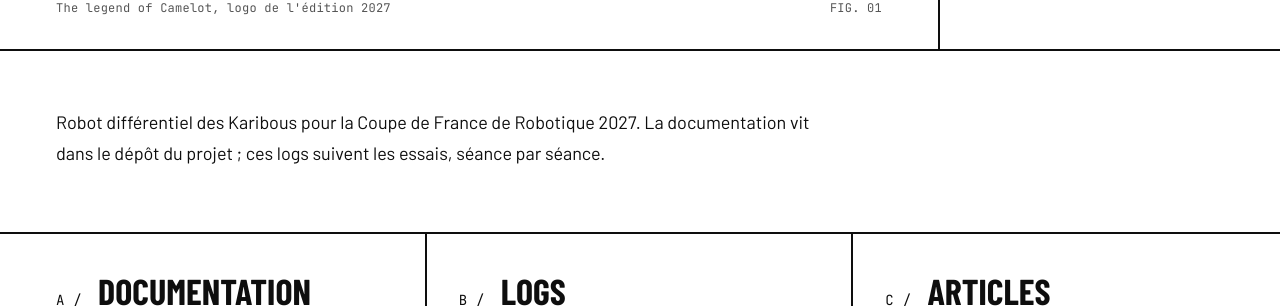
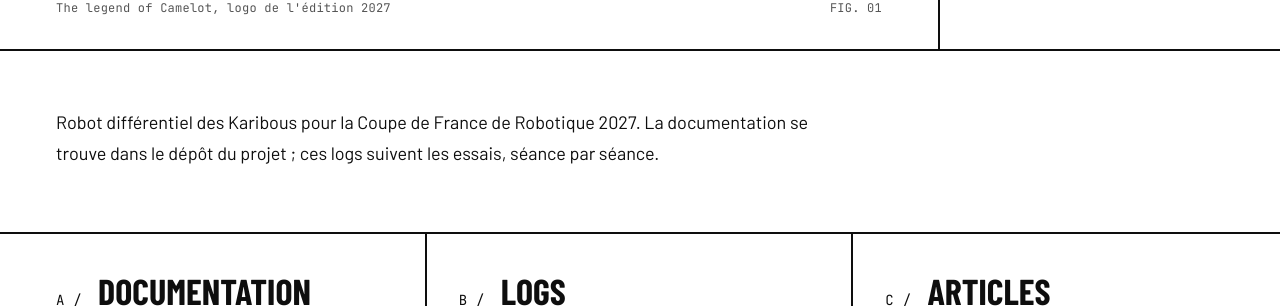
Before and after one commit to Barbatronic/barbatronic.github.io, a Jekyll site: the page built from _projects/cdr-2027.md, in a window 1280 px wide and 900 px high, scrolled down 637 px. Shown: the part 149-455 px from the top of the window. Built offline with Jekyll 4.4.1, drawn with Linux system fonts in a browser that asks for light colours.

Commit message:
fix: « se trouve dans » au lieu de l'anglicisme « vit dans »

```diff
--- a/_config.yml
+++ b/_config.yml
@@ -16,7 +16,7 @@ author:
   twitter: ""
 
 # Langues. La première est la langue par défaut (URL sans préfixe).
-# L'anglais vit sous /en/. Libellés d'interface : _data/i18n.yml.
+# La version anglaise est sous /en/. Libellés d'interface : _data/i18n.yml.
 default_lang: fr
 languages: [fr, en]
 
--- a/_projects/cdr-2027.md
+++ b/_projects/cdr-2027.md
@@ -21,4 +21,4 @@ links:
 ---
 
 Robot différentiel des Karibous pour la Coupe de France de Robotique 2027.
-La documentation vit dans le dépôt du projet ; ces logs suivent les essais, séance par séance.
+La documentation se trouve dans le dépôt du projet ; ces logs suivent les essais, séance par séance.
```
